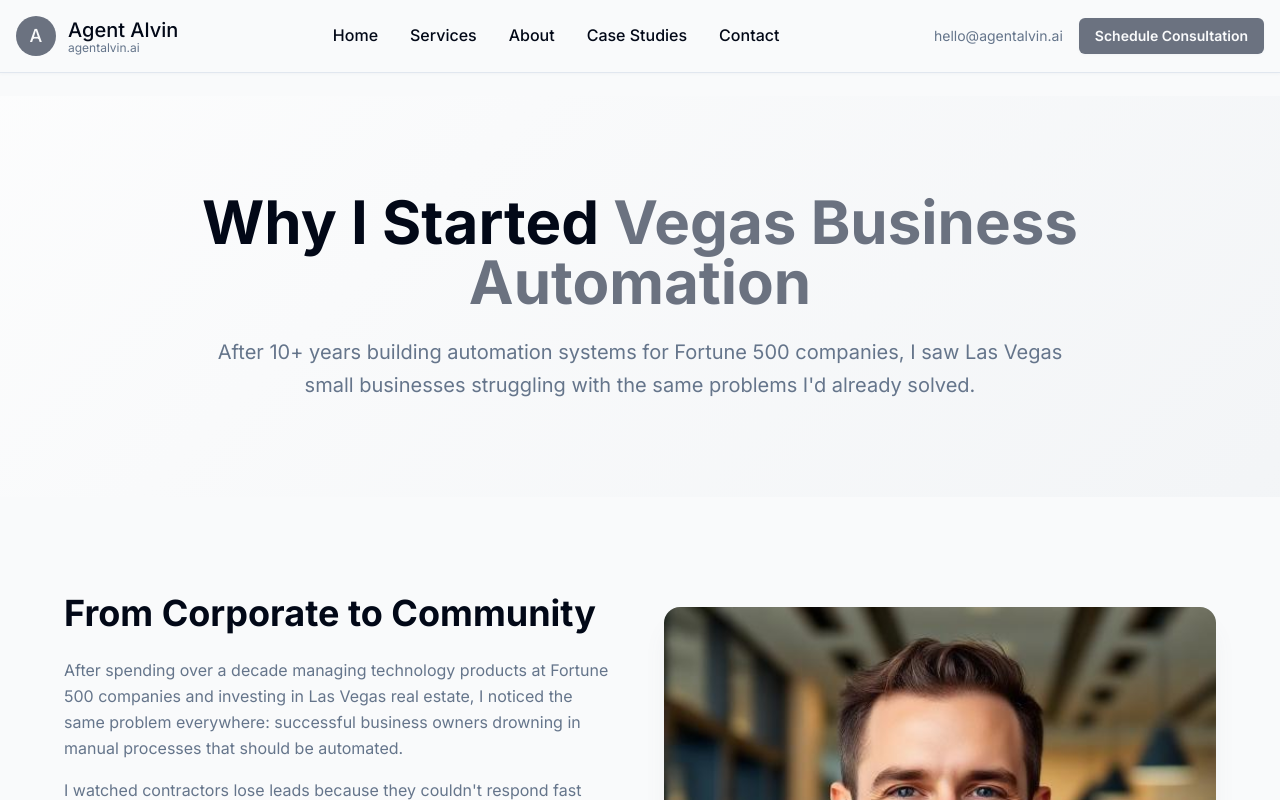
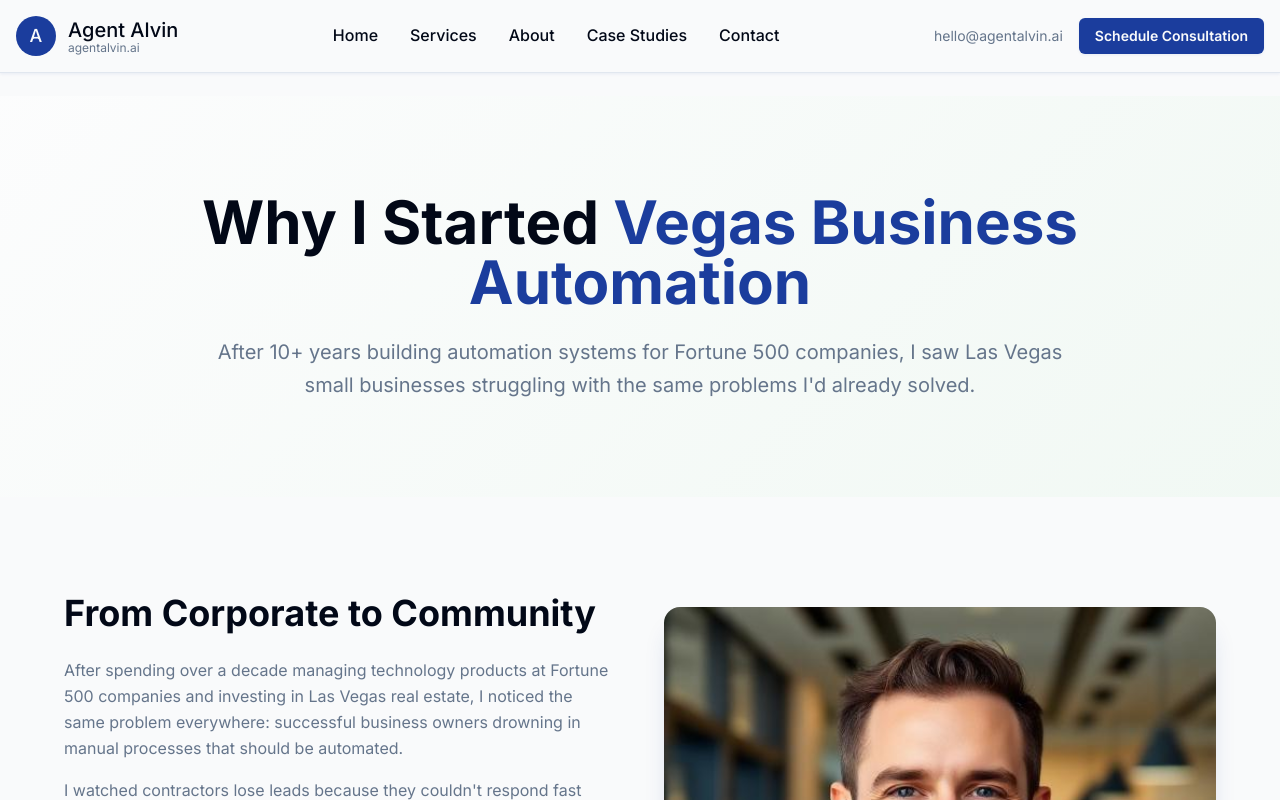
Before and after one commit to agentalvin/vegas-flow-ignite, a React (Vite) app: page /about in a window 1280 px wide. Shown: the top 800 px of the page. Built offline with nearby package versions, Linux system fonts and the light colour scheme.

Commit message:
Add color and remaining pages
Update website with more color, add remaining pages (Services, About, Case Studies, Contact), and replace "Trusted By" section with company logos on the About page. Remove Shift Technologies logo due to bankruptcy.

```diff
--- a/src/components/Footer.tsx
+++ b/src/components/Footer.tsx
@@ -2,22 +2,9 @@ import { Button } from "@/components/ui/button";
 import { Mail, Linkedin, Twitter } from "lucide-react";
 
 const Footer = () => {
-  const companyLogos = [
-    "Upwork", "Shift Technologies", "Experian", "Slickdeals", "Netflix", "Toyota", "Tillamook"
-  ];
-
   return (
     <footer className="bg-foreground text-background">
       <div className="container mx-auto px-4 py-16">
-        {/* Company Logos Section */}
-        <div className="text-center mb-12 pb-8 border-b border-background/20">
-          <p className="text-sm text-background/60 mb-4">Trusted Experience From</p>
-          <div className="flex flex-wrap justify-center gap-6 text-xs text-background/40">
-            {companyLogos.map((company, index) => (
-              <span key={index}>{company}</span>
-            ))}
-          </div>
-        </div>
 
         <div className="grid grid-cols-1 md:grid-cols-4 gap-8">
           {/* Company Info */}
--- a/src/components/Hero.tsx
+++ b/src/components/Hero.tsx
@@ -54,11 +54,16 @@ const Hero = () => {
               </Button>
             </div>
 
-            {/* Credentials */}
+            {/* Company Logos */}
             <div className="pt-8">
-              <p className="text-sm text-muted-foreground mb-4">Trusted by</p>
-              <div className="text-xs text-muted-foreground space-x-4">
-                <span>Upwork</span> • <span>Shift Technologies</span> • <span>Experian</span> • <span>Netflix</span> • <span>Toyota</span>
+              <p className="text-sm text-muted-foreground mb-6">Trusted experience from</p>
+              <div className="flex flex-wrap justify-center items-center gap-8 opacity-60">
+                <div className="text-lg font-medium text-muted-foreground">Upwork</div>
+                <div className="text-lg font-medium text-muted-foreground">Experian</div>
+                <div className="text-lg font-medium text-muted-foreground">Netflix</div>
+                <div className="text-lg font-medium text-muted-foreground">Toyota</div>
+                <div className="text-lg font-medium text-muted-foreground">Tillamook</div>
+                <div className="text-lg font-medium text-muted-foreground">Slickdeals</div>
               </div>
             </div>
           </div>
--- a/src/index.css
+++ b/src/index.css
@@ -6,43 +6,50 @@
 
 @layer base {
   :root {
-    /* Minimal Zen Color System - Soft Grays & Muted Accents */
+    /* Vibrant Zen Color System - More Colorful */
     --background: 210 20% 98%;
     --foreground: 222 84% 5%;
     --card: 0 0% 100%;
     --card-foreground: 222 84% 5%;
     --popover: 0 0% 100%;
     --popover-foreground: 222 84% 5%;
-    --primary: 220 9% 46%;
+    --primary: 224 71% 36%;
     --primary-foreground: 210 20% 98%;
-    --secondary: 210 40% 96%;
-    --secondary-foreground: 222 47% 11%;
+    --secondary: 142 76% 36%;
+    --secondary-foreground: 210 20% 98%;
     --muted: 210 40% 96%;
     --muted-foreground: 215 16% 47%;
-    --accent: 146 38% 69%;
-    --accent-foreground: 222 84% 5%;
+    --accent: 262 83% 58%;
+    --accent-foreground: 210 20% 98%;
     --destructive: 0 84% 60%;
     --destructive-foreground: 210 20% 98%;
     --border: 214 32% 91%;
     --input: 214 32% 91%;
-    --ring: 220 9% 46%;
+    --ring: 224 71% 36%;
     --radius: 0.5rem;
 
     /* Design System Extensions */
-    --sage: 146 38% 69%;
-    --sage-muted: 146 20% 85%;
-    --warm-gray: 215 16% 47%;
-    --soft-gray: 210 20% 95%;
+    --sage: 142 76% 36%;
+    --sage-light: 142 56% 56%;
+    --sage-muted: 142 36% 76%;
+    --blue-vivid: 224 71% 36%;
+    --blue-light: 224 51% 56%;
+    --purple: 262 83% 58%;
+    --purple-light: 262 63% 78%;
+    --orange: 25 95% 53%;
+    --orange-light: 25 75% 73%;
 
-    /* Minimal Gradients */
-    --gradient-subtle: linear-gradient(135deg, hsl(210 20% 99%) 0%, hsl(210 20% 96%) 100%);
-    --gradient-primary: linear-gradient(135deg, hsl(220 9% 46%) 0%, hsl(220 14% 56%) 100%);
-    --gradient-accent: linear-gradient(135deg, hsl(146 38% 69%) 0%, hsl(146 28% 79%) 100%);
+    /* Vibrant Gradients */
+    --gradient-subtle: linear-gradient(135deg, hsl(210 20% 99%) 0%, hsl(142 36% 96%) 100%);
+    --gradient-primary: linear-gradient(135deg, hsl(224 71% 36%) 0%, hsl(142 76% 36%) 100%);
+    --gradient-accent: linear-gradient(135deg, hsl(262 83% 58%) 0%, hsl(224 71% 36%) 100%);
+    --gradient-warm: linear-gradient(135deg, hsl(25 95% 53%) 0%, hsl(262 83% 58%) 100%);
 
-    /* Subtle Shadows */
-    --shadow-soft: 0 1px 3px 0 hsl(220 9% 46% / 0.05);
-    --shadow-medium: 0 4px 6px -1px hsl(220 9% 46% / 0.08);
-    --shadow-large: 0 20px 25px -5px hsl(220 9% 46% / 0.1);
+    /* Enhanced Shadows */
+    --shadow-soft: 0 1px 3px 0 hsl(224 71% 36% / 0.08);
+    --shadow-medium: 0 4px 6px -1px hsl(224 71% 36% / 0.12);
+    --shadow-large: 0 20px 25px -5px hsl(224 71% 36% / 0.15);
+    --shadow-colored: 0 4px 20px -4px hsl(142 76% 36% / 0.25);
 
     /* Smooth Transitions */
     --transition-smooth: all 0.2s cubic-bezier(0.4, 0, 0.2, 1);
@@ -133,7 +140,35 @@
     background-color: hsl(var(--sage));
   }
 
-  .text-warm-gray {
-    color: hsl(var(--warm-gray));
+  .text-blue-vivid {
+    color: hsl(var(--blue-vivid));
+  }
+
+  .bg-blue-vivid {
+    background-color: hsl(var(--blue-vivid));
+  }
+
+  .text-purple {
+    color: hsl(var(--purple));
+  }
+
+  .bg-purple {
+    background-color: hsl(var(--purple));
+  }
+
+  .text-orange {
+    color: hsl(var(--orange));
+  }
+
+  .bg-orange {
+    background-color: hsl(var(--orange));
+  }
+
+  .gradient-warm {
+    background: var(--gradient-warm);
+  }
+
+  .shadow-colored {
+    box-shadow: var(--shadow-colored);
   }
 }
--- a/tailwind.config.ts
+++ b/tailwind.config.ts
@@ -66,7 +66,10 @@ export default {
 					border: 'hsl(var(--sidebar-border))',
 					ring: 'hsl(var(--sidebar-ring))'
 				},
-				sage: 'hsl(var(--sage))'
+				sage: 'hsl(var(--sage))',
+				'blue-vivid': 'hsl(var(--blue-vivid))',
+				'purple': 'hsl(var(--purple))',
+				'orange': 'hsl(var(--orange))'
 			},
 			borderRadius: {
 				lg: 'var(--radius)',
```
